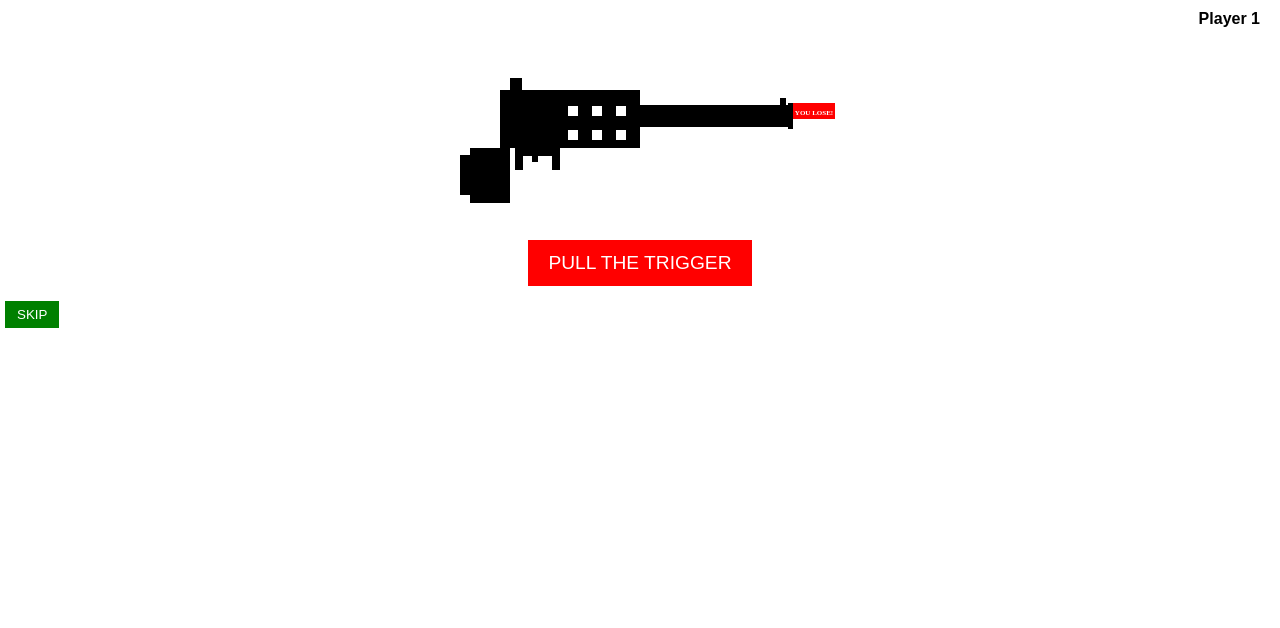
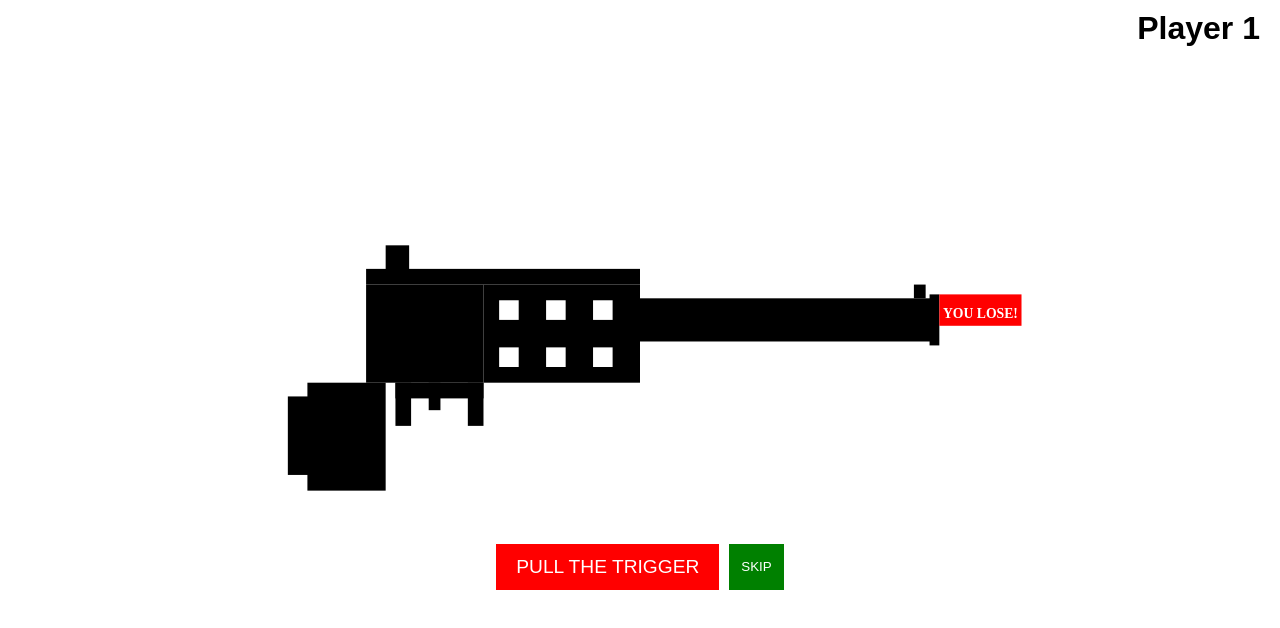
Before and after one commit to ebubekir-pulat/your-turn, a plain HTML site: page index.html in a window 1280 px wide. Drawn offline with Linux system fonts and the light colour scheme.

Commit message:
page design improved

```diff
--- a/index.html
+++ b/index.html
@@ -9,9 +9,13 @@
 <body>
   <div id="player">PLAYER 1</div>
   <img id="revolver" src="revolver.svg" alt="revolver">
-  <button id="trigger">PULL THE TRIGGER</button>
-  <button id="skip">SKIP</button>
-  <button id="replay" style="display:none">REPLAY</button>
+  <div id="buttons">
+    <div id="row">
+      <button id="trigger">PULL THE TRIGGER</button>
+      <button id="skip">SKIP</button>
+    </div>
+    <button id="replay" style="display:none">REPLAY</button>
+  </div>
   <div id="flag"></div>
   <script src="script.js"></script>
 </body>
--- a/style.css
+++ b/style.css
@@ -1,7 +1,9 @@
-body { background: white; color: black; font-family: sans-serif; margin: 0; }
-#player { position: fixed; top: 10px; right: 20px; font-weight: bold; }
-#revolver { display: block; margin: 60px auto 20px; max-width: 60%; }
-#trigger { background: red; color: white; font-size: 1.2em; padding: 12px 20px; border: none; cursor: pointer; display: block; margin: 10px auto; }
-#skip { background: green; color: white; padding: 6px 12px; border: none; cursor: pointer; display: inline-block; margin: 5px; }
-#replay { background: blue; color: white; padding: 6px 12px; border: none; cursor: pointer; display: inline-block; margin: 5px; }
+body { background: white; color: black; font-family: sans-serif; margin: 0; display: flex; flex-direction: column; align-items: center; justify-content: center; min-height: 100vh; }
+#player { position: fixed; top: 10px; right: 20px; font-weight: bold; font-size: 2em; }
+#revolver { display: block; width: 90%; max-width: 900px; margin: 0 auto 20px; }
+#buttons { text-align: center; }
+#row { display: flex; justify-content: center; gap: 10px; }
+#trigger { background: red; color: white; font-size: 1.2em; padding: 12px 20px; border: none; cursor: pointer; }
+#skip { background: green; color: white; padding: 6px 12px; border: none; cursor: pointer; }
+#replay { background: blue; color: white; padding: 6px 12px; border: none; cursor: pointer; display: block; margin: 10px auto 0; }
 #flag.fired { display: block; }
```
